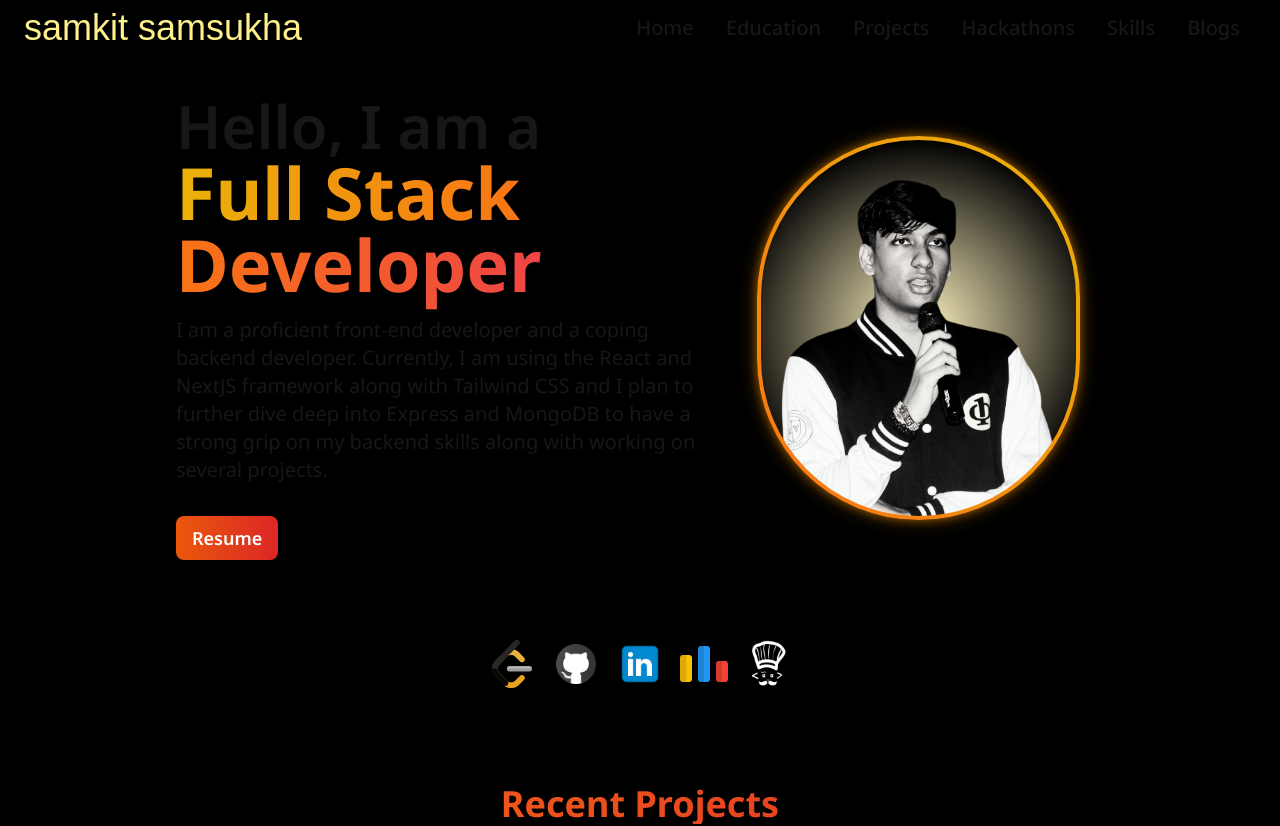
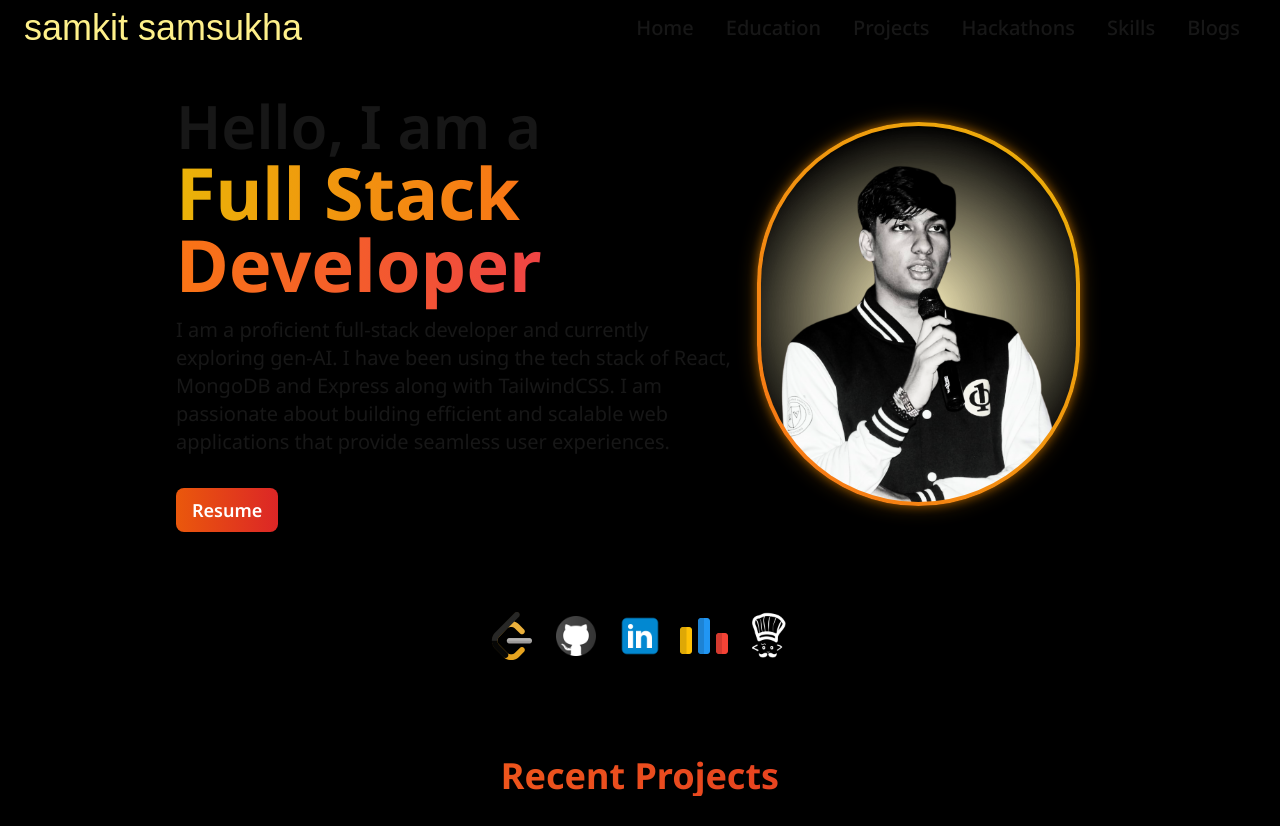
Before and after one commit to samkitsamsukha/samkit-samsukha, a Next.js app: page / in a window 1280 px wide. Shown: the top 826 px of the page. Built offline with nearby package versions, Linux system fonts and the light colour scheme; a web font is replaced by a local one.

Commit message:
link update bio update

```diff
--- a/src/app/page.tsx
+++ b/src/app/page.tsx
@@ -11,7 +11,7 @@ const sam = [
 		id: 1,
 		name: "LeetCode",
 		image: "/leetcode.png",
-		link: "https://leetcode.com/u/samdoesdev/",
+		link: "https://leetcode.com/u/serenechaos/",
 	},
 	{
 		id: 2,
@@ -51,11 +51,7 @@ export default function Home() {
 						</span>
 					</h1>
 					<div className="py-4 text-base md:text-lg lg:text-xl">
-						I am a proficient front-end developer and a coping backend
-						developer. Currently, I am using the React and NextJS framework
-						along with Tailwind CSS and I plan to further dive deep into Express
-						and MongoDB to have a strong grip on my backend skills along with
-						working on several projects.
+						I am a proficient full-stack developer and currently exploring gen-AI. I have been using the tech stack of React, MongoDB and Express along with TailwindCSS. I am passionate about building efficient and scalable web applications that provide seamless user experiences.
 					</div>
 					<div className="flex justify-center md:justify-start">
 						<a
```
